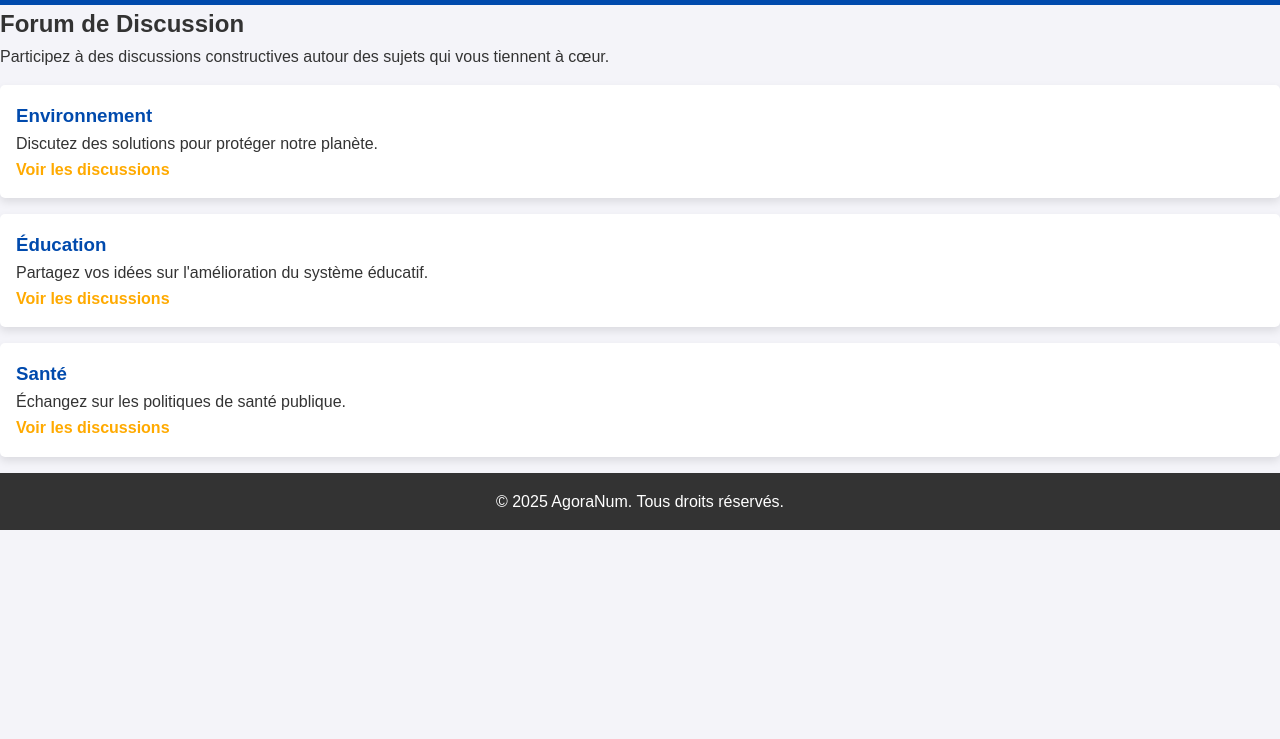
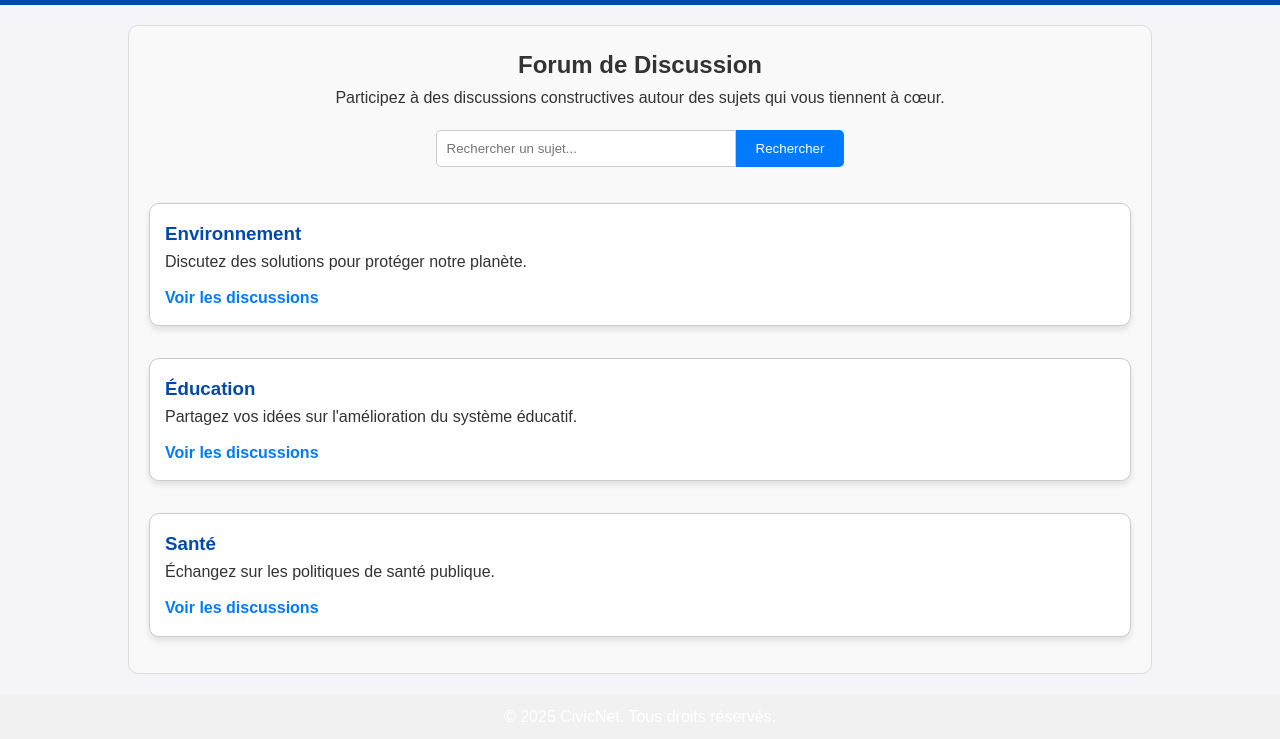
Before and after one commit to ArTranArt/CivicNet, a website: page CivicNet/frontend/forum.html in a window 1280 px wide. Shown: the part 78-817 px from the top of the page. Drawn offline with Linux system fonts and the light colour scheme.

Commit message:
AgoraNum to CivicNet + forum.html better format and input

```diff
--- a/CivicNet/frontend/forum.html
+++ b/CivicNet/frontend/forum.html
@@ -3,14 +3,14 @@
 <head>
   <meta charset="UTF-8">
   <meta name="viewport" content="width=device-width, initial-scale=1.0">
-  <title>AgoraNum - Forum</title>
+  <title>CivicNet - Forum</title>
   <link rel="stylesheet" href="style.css">
 </head>
 <body>
   <header>
     <div class="logo">
       <img src="assets/logo.jpg" alt="AgoraNum">
-      <h1>AgoraNum</h1>
+      <h1>CivicNet</h1>
     </div>
     <nav>
       <a href="index.html">Accueil</a>
@@ -25,18 +25,24 @@
       <h2>Forum de Discussion</h2>
       <p>Participez à des discussions constructives autour des sujets qui vous tiennent à cœur.</p>
 
+      <!-- Barre de recherche -->
+      <div class="search-bar">
+        <input type="text" id="search-input" placeholder="Rechercher un sujet...">
+        <button id="search-button">Rechercher</button>
+      </div>
+
       <div class="forum-categories">
-        <div class="forum-category">
+        <div class="forum-category" data-category="environnement">
           <h3>Environnement</h3>
           <p>Discutez des solutions pour protéger notre planète.</p>
           <a href="#">Voir les discussions</a>
         </div>
-        <div class="forum-category">
+        <div class="forum-category" data-category="éducation">
           <h3>Éducation</h3>
           <p>Partagez vos idées sur l'amélioration du système éducatif.</p>
           <a href="#">Voir les discussions</a>
         </div>
-        <div class="forum-category">
+        <div class="forum-category" data-category="santé">
           <h3>Santé</h3>
           <p>Échangez sur les politiques de santé publique.</p>
           <a href="#">Voir les discussions</a>
@@ -46,7 +52,9 @@
   </main>
 
   <footer>
-    <p>© 2025 AgoraNum. Tous droits réservés.</p>
+    <p>© 2025 CivicNet. Tous droits réservés.</p>
   </footer>
+
+  <script src="script.js"></script>
 </body>
 </html>
--- a/CivicNet/frontend/style.css
+++ b/CivicNet/frontend/style.css
@@ -3,7 +3,7 @@
   margin: 0;
   padding: 0;
   box-sizing: border-box;
-  font-family: 'Arial', sans-serif;
+  font-family: "Arial", sans-serif;
 }
 
 body {
@@ -43,7 +43,7 @@ header nav a.active {
 }
 
 #hero {
-  background: url('assets/background.jpg') no-repeat center center/cover;
+  background: url("assets/background.jpg") no-repeat center center/cover;
   text-align: center;
   color: white;
   padding: 3rem 2rem;
@@ -114,7 +114,6 @@ footer {
 .forum-category a:hover {
   text-decoration: underline;
 }
-
 
 /* Profil utilisateur */
 #profile {
@@ -196,8 +195,6 @@ footer {
   color: #555;
 }
 
-
-
 /* Section Propositions */
 #proposals {
   padding: 2rem;
@@ -278,3 +275,86 @@ footer {
   font-size: 1rem;
   color: #555;
 }
+
+/* Centrage de #forum */
+#forum {
+  display: flex;
+  flex-direction: column; /* Aligne les éléments verticalement */
+  justify-content: center;
+  align-items: center; /* Centre horizontalement */
+  text-align: center;
+  padding: 20px;
+  background-color: #f9f9f9;
+  border: 1px solid #ddd;
+  width: 80%;
+  margin: 20px auto;
+  border-radius: 10px;
+}
+
+.forum-categories {
+  display: flex;
+  flex-wrap: wrap;
+  justify-content: center;
+}
+
+.forum-category {
+  background-color: #ffffff;
+  border: 1px solid #ccc;
+  border-radius: 10px;
+  padding: 15px;
+  width: 100%;
+  box-shadow: 0 4px 6px rgba(0, 0, 0, 0.1);
+  text-align: left;
+}
+
+.forum-category h3 {
+  margin-top: 0;
+}
+
+.forum-category a {
+  display: inline-block;
+  margin-top: 10px;
+  color: #007bff;
+  text-decoration: none;
+}
+
+.forum-category a:hover {
+  text-decoration: underline;
+}
+
+/* Pied de page */
+footer {
+  margin-top: auto;
+  padding: 10px;
+  background-color: #f1f1f1;
+  width: 100%;
+  text-align: center;
+}
+
+/* Barre de recherche */
+.search-bar {
+  display: flex;
+  justify-content: center;
+  margin: 20px 0;
+}
+
+#search-input {
+  width: 300px;
+  padding: 10px;
+  border: 1px solid #ccc;
+  border-radius: 5px 0 0 5px;
+  outline: none;
+}
+
+#search-button {
+  padding: 10px 20px;
+  border: none;
+  background-color: #007bff;
+  color: white;
+  border-radius: 0 5px 5px 0;
+  cursor: pointer;
+}
+
+#search-button:hover {
+  background-color: #0056b3;
+}
```
Also changed, not shown: CivicNet/frontend/index.html (+3 -3 lines), CivicNet/frontend/profile.html (+4 -4 lines), CivicNet/frontend/proposals.html (+4 -4 lines).
